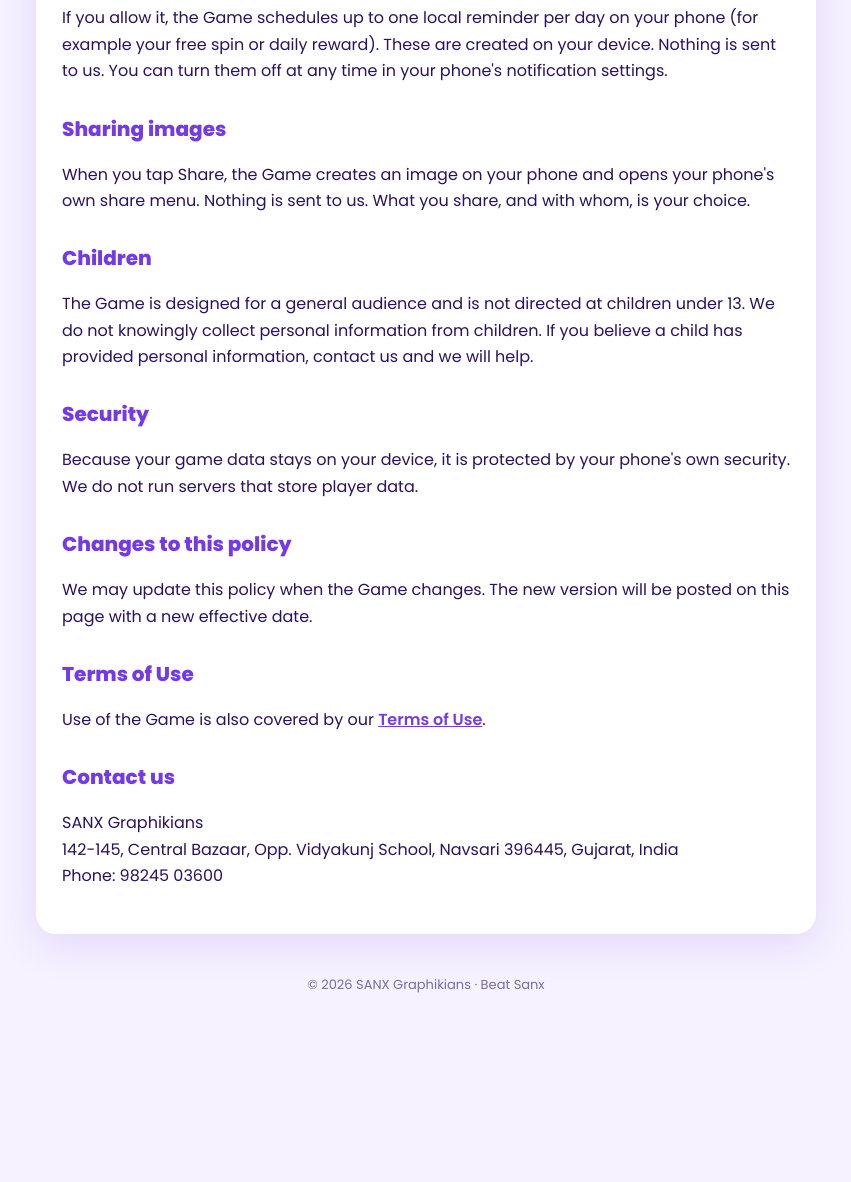
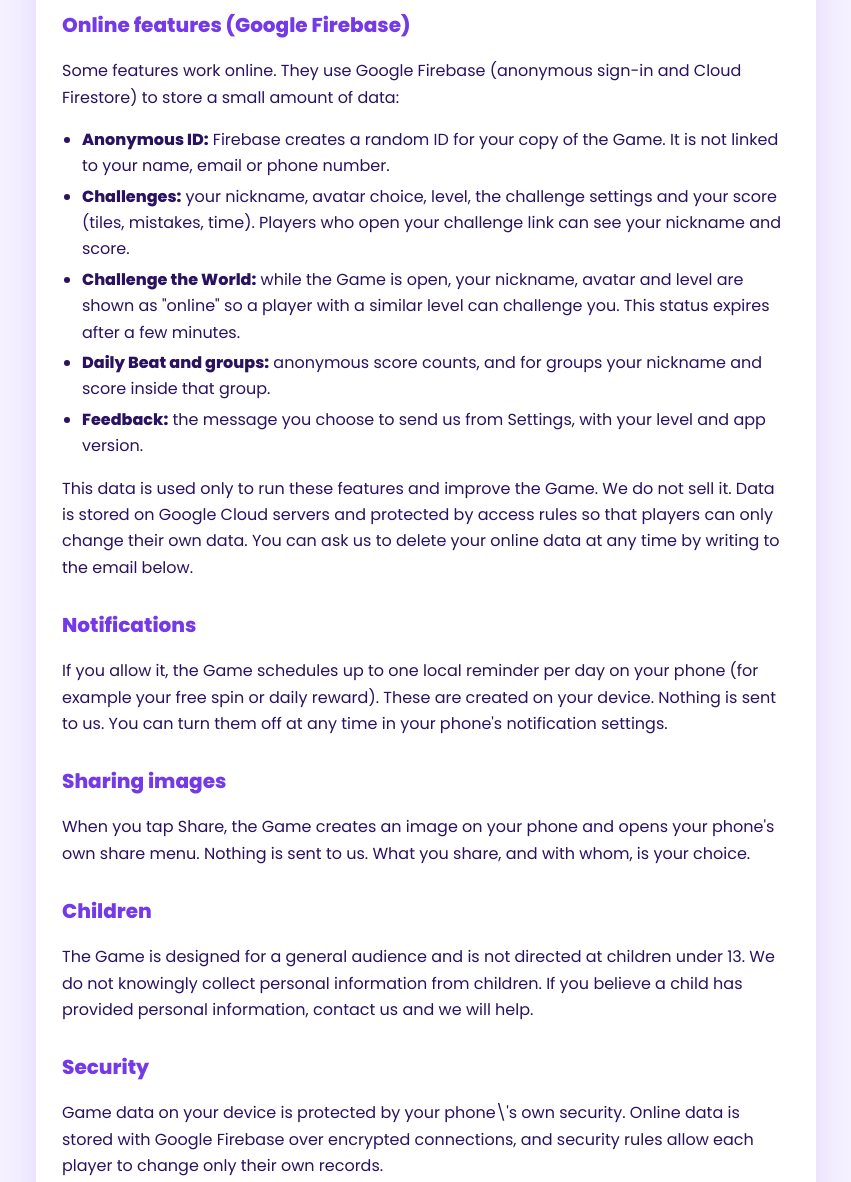
Before and after one commit to graphikians/graphikians.github.io, a plain HTML site: page beat-sanx/privacy.html in a window 1280 px wide. Shown: the part 1280-2462 px from the top of the page, without its empty margins (214-1065 px from the left). Before the commit the page ends 2315 px from the top, so only its background shows below. Drawn offline with Linux system fonts and the light colour scheme.

Commit message:
Beat Sanx privacy policy: online features (Firebase) + support email

```diff
--- a/beat-sanx/privacy.html
+++ b/beat-sanx/privacy.html
@@ -23,18 +23,18 @@
 <body>
 <header>
   <h1>Beat Sanx 🧠⚡</h1>
-  <p>Privacy Policy · Effective date: 20 November 2026</p>
+  <p>Privacy Policy · Effective date: 26 November 2026</p>
 </header>
 <main>
   <h2>Who we are</h2>
   <p>"Beat Sanx" (the "Game") is a mobile game published by <b>SANX Graphikians</b>, Navsari, Gujarat, India ("we", "us"). This policy explains what information the Game uses and why.</p>
 
-  <div class="box"><b>In short:</b> We do not ask for your name, phone number, contacts, photos or location. Your game progress stays on your own phone. Ads in the Game are served by Google AdMob, which may use your device's advertising ID.</div>
+  <div class="box"><b>In short:</b> We do not ask for your real name, phone number, contacts, photos or location. Most game progress stays on your own phone. If you use online features (challenges, Daily Beat world stats, groups or feedback), a random anonymous ID, the nickname you choose and your game scores are stored with Google Firebase. Ads in the Game are served by Google AdMob, which may use your device's advertising ID.</div>
 
   <h2>Information stored on your device</h2>
   <ul>
     <li>Game progress such as levels, coins, diamonds, skins, settings and the optional player nickname you choose.</li>
-    <li>This data is saved only in your phone's local storage. We do not upload it to our servers, and we cannot see it.</li>
+    <li>This data is saved in your phone's local storage. Apart from the online features below, we do not upload it and we cannot see it.</li>
     <li>Uninstalling the Game or clearing its data deletes this information.</li>
   </ul>
 
@@ -54,6 +54,17 @@
     <li>Rewarded video ads are always optional.</li>
   </ul>
 
+  <h2>Online features (Google Firebase)</h2>
+  <p>Some features work online. They use Google Firebase (anonymous sign-in and Cloud Firestore) to store a small amount of data:</p>
+  <ul>
+    <li><b>Anonymous ID:</b> Firebase creates a random ID for your copy of the Game. It is not linked to your name, email or phone number.</li>
+    <li><b>Challenges:</b> your nickname, avatar choice, level, the challenge settings and your score (tiles, mistakes, time). Players who open your challenge link can see your nickname and score.</li>
+    <li><b>Challenge the World:</b> while the Game is open, your nickname, avatar and level are shown as "online" so a player with a similar level can challenge you. This status expires after a few minutes.</li>
+    <li><b>Daily Beat and groups:</b> anonymous score counts, and for groups your nickname and score inside that group.</li>
+    <li><b>Feedback:</b> the message you choose to send us from Settings, with your level and app version.</li>
+  </ul>
+  <p>This data is used only to run these features and improve the Game. We do not sell it. Data is stored on Google Cloud servers and protected by access rules so that players can only change their own data. You can ask us to delete your online data at any time by writing to the email below.</p>
+
   <h2>Notifications</h2>
 <p>If you allow it, the Game schedules up to one local reminder per day on your phone (for example your free spin or daily reward). These are created on your device. Nothing is sent to us. You can turn them off at any time in your phone's notification settings.</p>
 <h2>Sharing images</h2>
@@ -63,7 +74,7 @@
   <p>The Game is designed for a general audience and is not directed at children under 13. We do not knowingly collect personal information from children. If you believe a child has provided personal information, contact us and we will help.</p>
 
   <h2>Security</h2>
-  <p>Because your game data stays on your device, it is protected by your phone's own security. We do not run servers that store player data.</p>
+  <p>Game data on your device is protected by your phone\'s own security. Online data is stored with Google Firebase over encrypted connections, and security rules allow each player to change only their own records.</p>
 
   <h2>Changes to this policy</h2>
   <p>We may update this policy when the Game changes. The new version will be posted on this page with a new effective date.</p>
@@ -74,7 +85,8 @@
   <h2>Contact us</h2>
   <p>SANX Graphikians<br>
   142-145, Central Bazaar, Opp. Vidyakunj School, Navsari 396445, Gujarat, India<br>
-  Phone: 98245 03600
+  Phone: 98245 03600<br>
+  Email: <a href="mailto:graphikiansfunshow@gmail.com">graphikiansfunshow@gmail.com</a>
 </main>
 <footer>© 2026 SANX Graphikians · Beat Sanx</footer>
 </body>
```
Also changed, not shown: beat-sanx/terms.html (+2 -1 lines).
